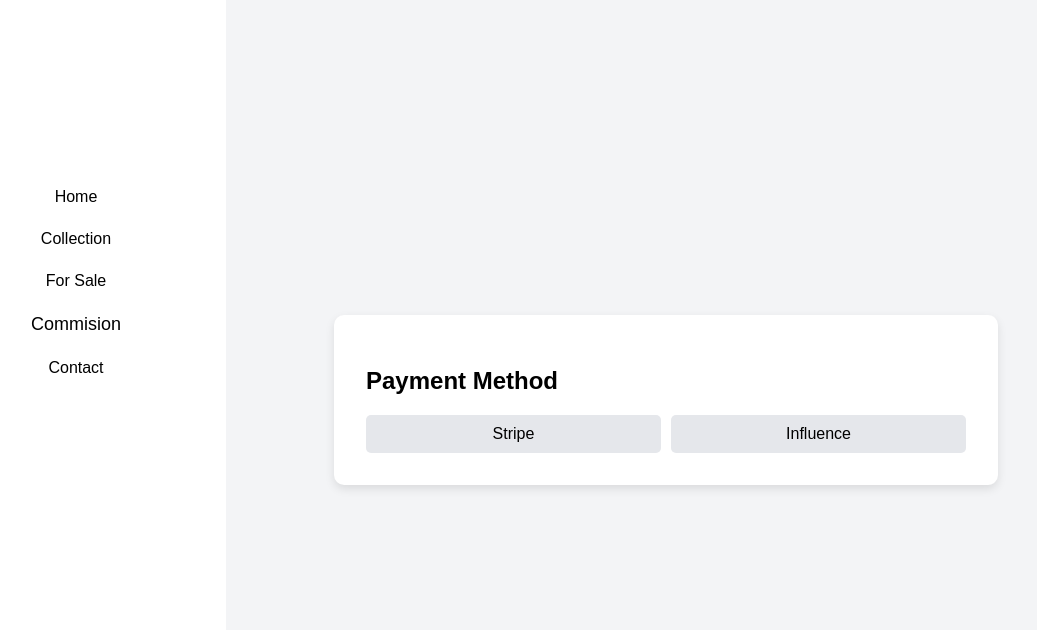
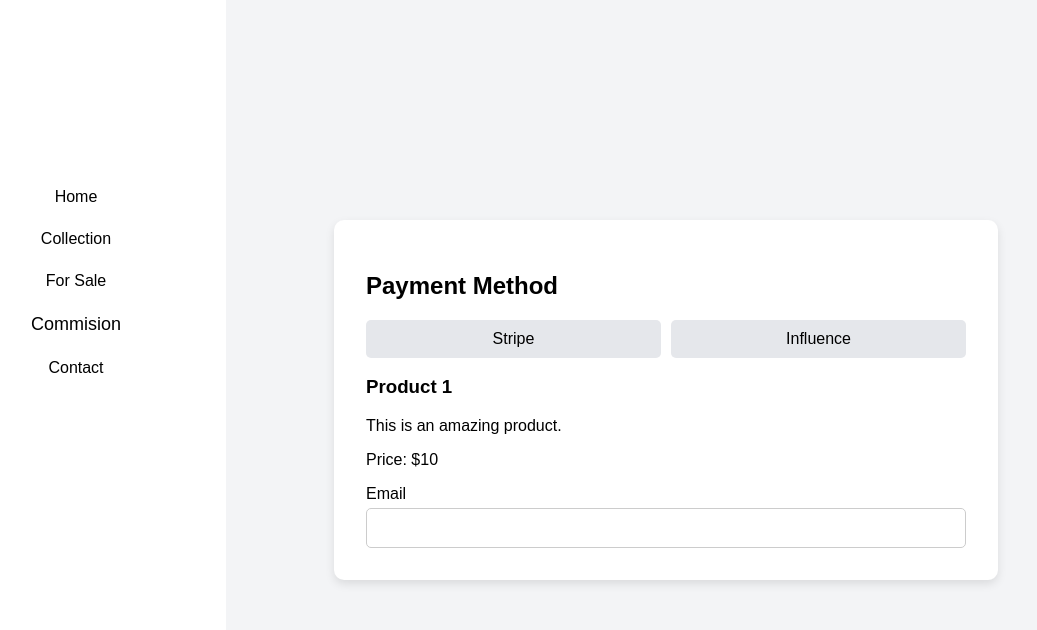
Before and after one commit to linyu3294/portfolio-react, a React (Vite) app: page /sale in a window 1280 px wide. Both pictures are taken after a click on the picture 423 px from the left and 148 px from the top of the page. Shown: the top 630 px of the page, without its empty margins (24-1061 px from the left). Built offline with nearby package versions, Linux system fonts and the light colour scheme.

Commit message:
Modify payment and sales page

```diff
--- a/src/components/pages/payment.component.tsx
+++ b/src/components/pages/payment.component.tsx
@@ -16,12 +16,17 @@ export type PaymentState = {
   preferredContactMethod: string,
   artworkUse: string,
   socialMediaHandle: string;
+  title: string;
+  description: string;
+  price: number;
+  image: string;
 }
 
 const Payment: React.FC = () => {
   const [paymentMethod, setPaymentMethod] = useState<"stripe" | "social" | undefined>(undefined);
   const [instagramHandle, setInstagramHandle] = useState<string | undefined> (undefined);
   const [instagramFollowersCount, setinstagramFollowersCount] = useState<number | undefined> (undefined);
+  const [email, setEmail] = useState<string | undefined>(undefined);
 
   const location = useLocation();
   const {
@@ -29,7 +34,6 @@ const Payment: React.FC = () => {
     isSale,
     tierLevel,
     size,
-    email,
     subjectTheme,
     style,
     medium,
@@ -39,6 +43,10 @@ const Payment: React.FC = () => {
     preferredContactMethod,
     artworkUse,
     socialMediaHandle,
+    title,
+    description,
+    price,
+    image
   } = location.state as PaymentState || {isCommission: false, isSale: false}
   const influencePayForSale = isSale && paymentMethod === 'social';
   const currencyPayForSale = isSale && paymentMethod === 'stripe';
@@ -68,6 +76,9 @@ const Payment: React.FC = () => {
   const handleSubmit = async (e: React.FormEvent<HTMLFormElement>) => {
     if (isCommission){
       await handleSubmitCommission(e)
+      navigateToNotificationPage();
+    } else if (isSale){
+      await handleSubmitSale(e)
       navigateToNotificationPage();
     }
   }
@@ -109,6 +120,38 @@ const Payment: React.FC = () => {
       }
     } catch (error) {
       console.error("Error sending message:", error);
+    }
+  };
+
+  const handleSubmitSale = async (e: React.FormEvent<HTMLFormElement>) => {
+    e.preventDefault();
+
+    try {
+      const response = await fetch(`${import.meta.env.VITE_AWS_API_GATEWAY_URL}/sales`, {
+        method: 'POST',
+        headers: {
+          'Content-Type': 'application/json',
+          "Access-Control-Request-Headers": `${import.meta.env.VITE_CLIENT_DOMAIN}`,
+          "x-api-key": `${import.meta.env.VITE_PORTFOLIO_API_KEY}`,
+        },
+        body: JSON.stringify({
+          email,
+          title,
+          description,
+          price,
+          image,
+          paymentMethod,
+          instagramHandle: paymentMethod === 'social' ? instagramHandle : undefined,
+          followersCount: paymentMethod === 'social' ? instagramFollowersCount : undefined
+        }),
+      });
+      if (response.ok) {
+        console.log("Sale request sent successfully");
+      } else {
+        console.error("Failed to send sale request");
+      }
+    } catch (error) {
+      console.error("Error sending sale request:", error);
     }
   };
 
@@ -155,6 +198,20 @@ const Payment: React.FC = () => {
                   required/>
             </div>
           )}
+          {isSale && (
+            <div className="sale-details">
+              <h3>{title}</h3>
+              <p>{description}</p>
+              <p>Price: {price}</p>
+              <label>Email</label>
+              <input
+                type="email"
+                value={email}
+                onChange={(e) => setEmail(e.target.value)}
+                required
+              />
+            </div>
+          )}
           {
             paymentMethod && <button
             type="submit"
--- a/src/components/pages/sale.page.tsx
+++ b/src/components/pages/sale.page.tsx
@@ -14,11 +14,15 @@ const Sale: React.FC = () => {
 
   const navigate = useNavigate();
 
-  const proceedToPaymentOption = () => {
+  const proceedToPaymentOption = (product: typeof products[0]) => {
     navigate("/payment", {state:
       {
         isCommission: false,
         isSale: true,
+        title: product.title,
+        description: product.description,
+        price: product.price,
+        image: product.image
       }
     });
   };
@@ -28,7 +32,7 @@ const Sale: React.FC = () => {
         <div className="cards-grid">
             {products.map((product, index) => (
                 <div key={index} className="card">
-                <img style={{ cursor: 'pointer' }} onClick={()=>proceedToPaymentOption()} src={product.image} alt={product.title} className="card-image" />
+                <img style={{ cursor: 'pointer' }} onClick={()=>proceedToPaymentOption(product)} src={product.image} alt={product.title} className="card-image" />
                     <div className="card-content">
                         <h2 className="card-title">{product.title}</h2>
                         <p className="card-description">{product.description}</p>
```
